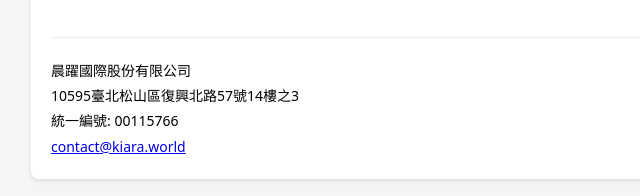
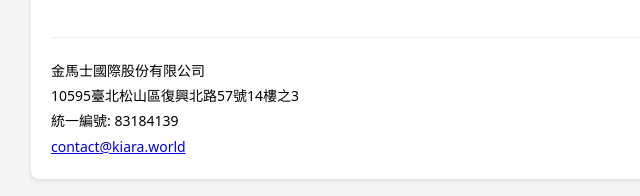
Before and after one commit to AntuanTW/quotation-system, a plain HTML site: page index.html in a window 1280 px wide. Shown: the part 1376-1572 px from the top of the page, 189-829 px from the left. Drawn offline with Linux system fonts and the light colour scheme.

Commit message:
Update index.html

```diff
--- a/index.html
+++ b/index.html
@@ -345,9 +345,9 @@ class="logo">
 <div><a href="mailto:contact@kiara.world">contact@kiara.world</a></div>
 </div>
 <div class="zh-info" data-lang="zh">
-<div>晨躍國際股份有限公司</div>
+<div>金馬士國際股份有限公司</div>
 <div>10595臺北松山區復興北路57號14樓之3</div>
-<div>統一編號: 00115766</div>
+<div>統一編號: 83184139</div>
 <div><a href="mailto:contact@kiara.world">contact@kiara.world</a></div>
 </div>
 </div>
```
